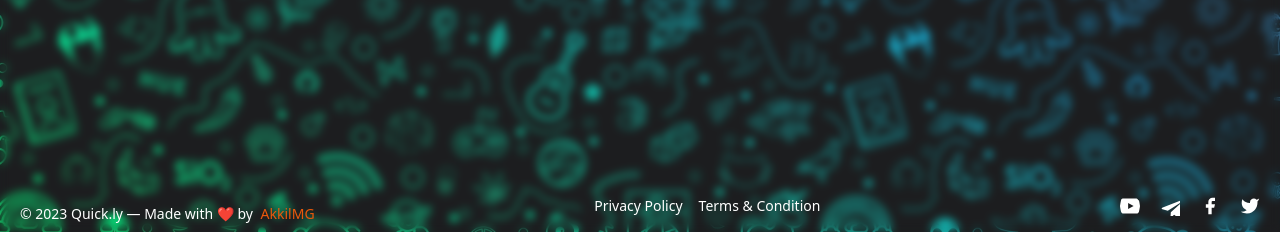
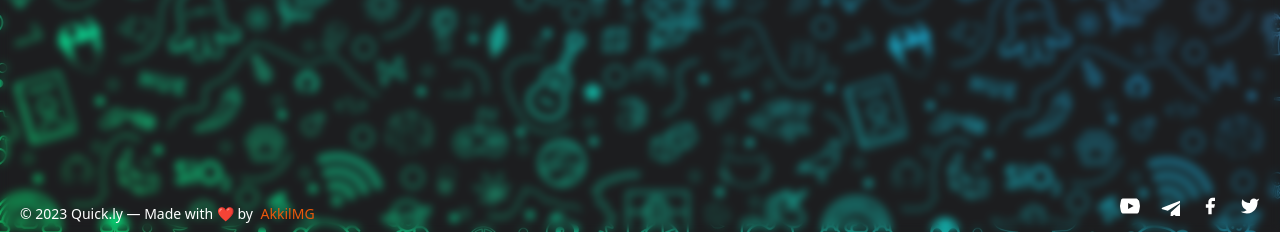
Before and after one commit to AkkilMG/Quick.ly-Pre, a FastAPI app: page / in a window 1280 px wide. Shown: the part 568-800 px from the top of the page. Run offline with FastAPI, Linux system fonts and the light colour scheme; some libraries are stand-ins or nearby versions.

Commit message:
Bug fix: 6

```diff
--- a/templates/footer.html
+++ b/templates/footer.html
@@ -5,10 +5,6 @@
             AkkilMG
         </a>
     </p>
-    <span class="inline-flex justify-center mt-4 text-sm sm:ml-auto sm:mt-0 sm:justify-start">
-        <a href="/privacy-policy" class="text-white hover:text-orange-600">Privacy Policy</a>
-        <a href="/terms-and-condition" class="ml-4 text-white hover:text-orange-600">Terms & Condition</a>
-    </span>
     <span class="inline-flex justify-center mt-5 text-sm sm:ml-auto sm:mt-0 sm:justify-start">
             <!-- Youtube -->
             <a href="https://www.youtube.com/channel/UC_lor4QKXLB1HxaE4GZXaVQ" target="_blank" class="ml-5 text-white">
```
